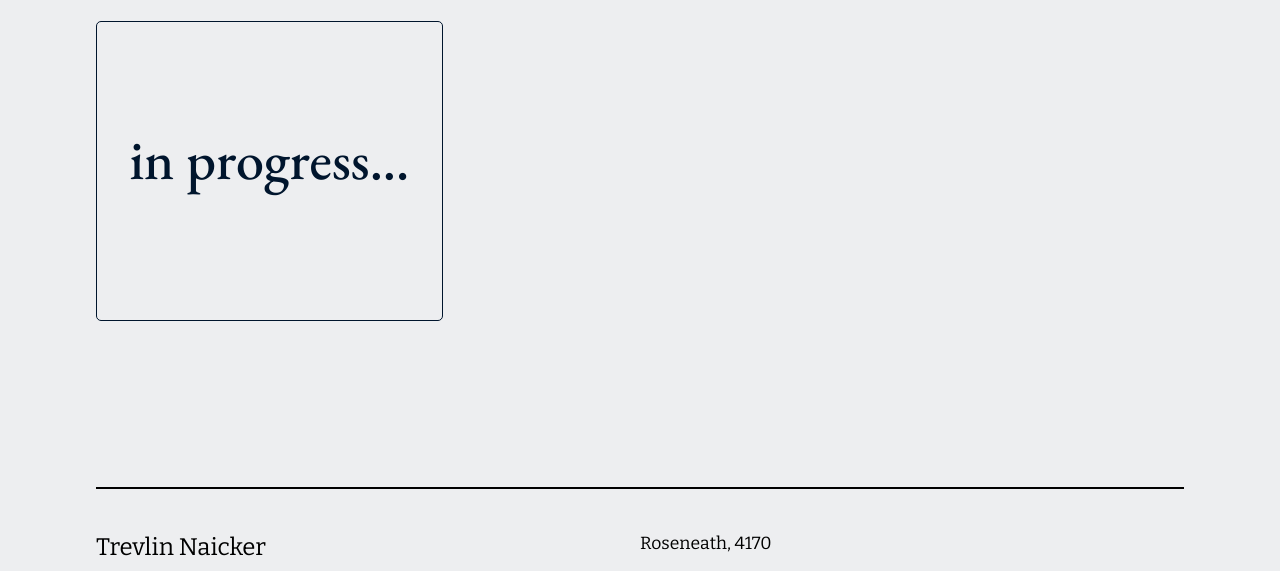
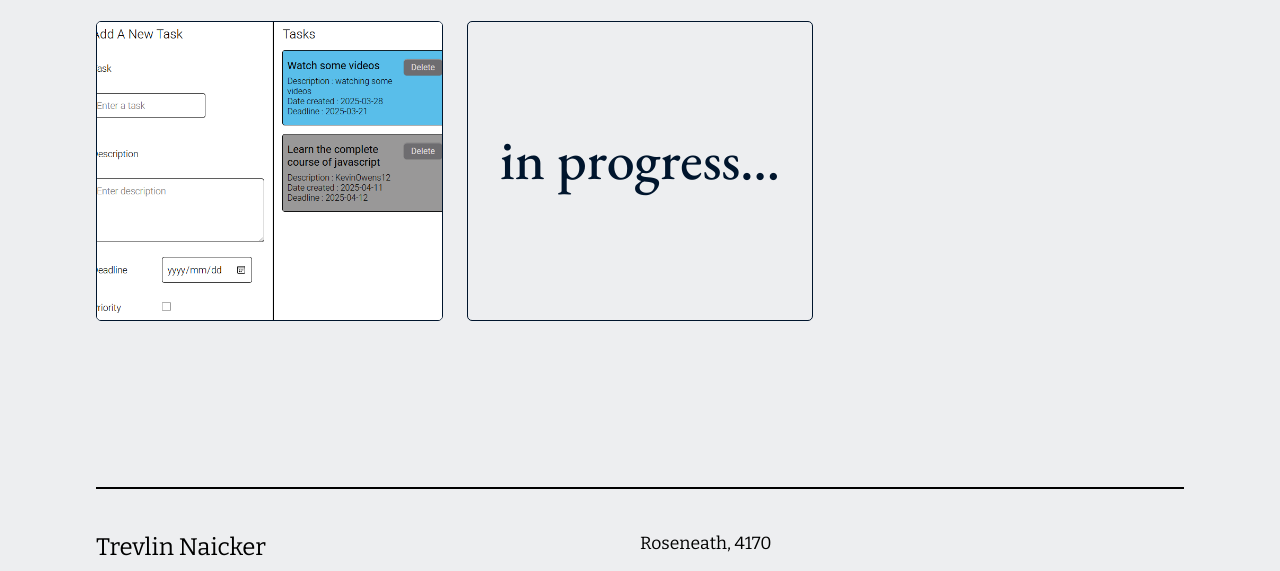
Before and after one commit to loblachi/MyCV-website, a website: page index.html in a window 1280 px wide. Shown: the part 2722-3293 px from the top of the page. Drawn offline with nearby package versions, Linux system fonts and the light colour scheme; some packages are replaced by stand-ins of ours; a script that the page names is missing.

Commit message:
Update index.html
added another website the web service

```diff
--- a/index.html
+++ b/index.html
@@ -147,6 +147,9 @@
                 <a target="_blank" href="https://frontend-todo-jade.vercel.app/" class="web-div">
                     <img src="./images/todo.png" alt="to do list">
                 </a>
+                <a target="_blank" href="https://website-design-service-landing-page.vercel.app/index.html" class="web-div">
+                    <img src="./images/todo.png" alt="service website web dev">
+                </a>
                 <a class="web-div">
                     <h1>in progress...</h1>
                 </a>
```
